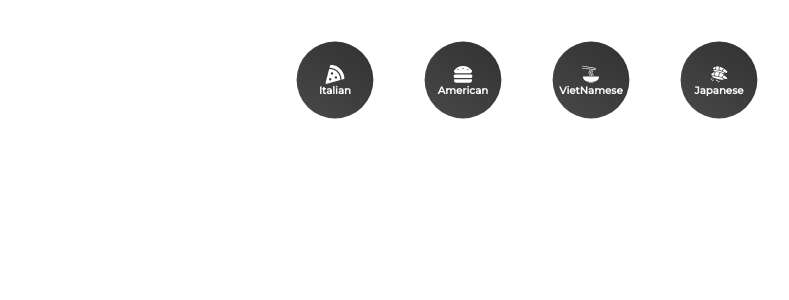
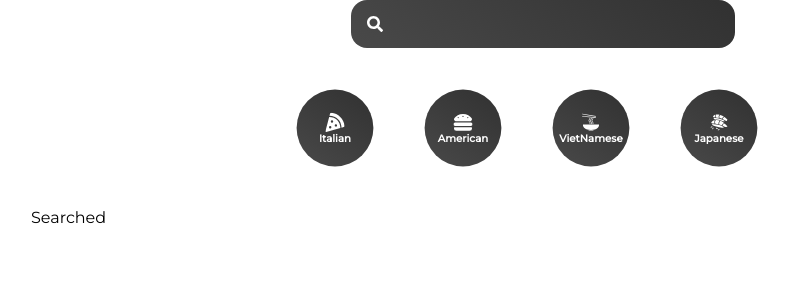
Before and after one commit to Tuananh1562001/Delicious-Food, a React (Create React App) app in the folder first-project/: page /searched/1 in a window 1280 px wide. Shown: the top 300 px of the page, without its empty margins (97-886 px from the left). Built offline with nearby package versions, Linux system fonts and the light colour scheme; no server answers.

Commit message:
14/4/2022

```diff
--- a/first-project/src/App.js
+++ b/first-project/src/App.js
@@ -1,10 +1,12 @@
 import Pages from "./pages/Pages";
 import Category from "./components/Category";
+import Search from "./components/Search";
 import { BrowserRouter } from "react-router-dom";
 function App() {
   return (
     <div className="App">
       <BrowserRouter>
+        <Search />
         <Category />
         <Pages />
       </BrowserRouter>
--- a/first-project/src/components/Category.jsx
+++ b/first-project/src/components/Category.jsx
@@ -5,7 +5,7 @@ import './category.css'
 function Category() {
    return (
      <div className='List'>
-         <NavLink to={'/cuisine/Italian'} className="Slink">
+         <NavLink to={'/cuisine/Italian'} className={({isActive}) => (isActive ? 'Slink active' : 'Slink')}>
              <FaPizzaSlice />
              <h4>Italian</h4>
          </NavLink>
--- /dev/null
+++ b/first-project/src/components/Search.css
@@ -0,0 +1,24 @@
+.formSearch {
+    margin: 0rem 20rem;
+}
+.formSearch > .formSearch_row{
+    position: relative;
+    width: 100%;
+}
+.formSearch_row > input {
+    width: 100%;
+    border: none;
+    background: linear-gradient(35deg, #494949, #313131);
+    color: white;
+    padding: 1rem 3rem;
+    border: none;
+    border-radius: 1rem;
+    outline: none;
+}
+.formSearch_row > svg {
+    position: absolute;
+    top: 50%;
+    left: 0%;
+    transform: translate(100%, -50%);
+    color: white;
+}
--- /dev/null
+++ b/first-project/src/components/Search.jsx
@@ -0,0 +1,28 @@
+import { useState } from "react";
+import { FaSearch } from "react-icons/fa";
+import { useNavigate } from "react-router-dom";
+import "./Search.css";
+
+function Search() {
+  const [input, setInput] = useState("");
+  const navigate = useNavigate()
+
+  const submitHandler = (e) => {
+      e.preventDefault()
+      navigate("/searched/" + input)
+  }
+  return (
+    <form className="formSearch" onSubmit={submitHandler} >
+      <div className="formSearch_row" >
+        <FaSearch />
+        <input
+          onChange={(e) => setInput(e.target.value)}
+          type="text"
+          value={input}
+        />
+      </div>
+    </form>
+  );
+}
+
+export default Search;
--- a/first-project/src/components/category.css
+++ b/first-project/src/components/category.css
@@ -25,6 +25,6 @@
     color: white;
     font-size: 1.5rem;
 }
-.Slink > .active {
+.active {
     background: linear-gradient(to right, #f27121, #e94057);
 }
--- a/first-project/src/index.css
+++ b/first-project/src/index.css
@@ -5,7 +5,7 @@
     font-family: 'Montserrat', sans-serif;
 }
 body{
-    margin: 0% 20%;
+    margin: 0% 10%;
 }
 h4{
     font-size: 0.8rem;
--- a/first-project/src/pages/Pages.jsx
+++ b/first-project/src/pages/Pages.jsx
@@ -1,12 +1,15 @@
 import React from "react";
 import Home from "./Home";
+import Searched from "./Searched";
 import Cuisine from "./Cuisine";
+
 import { Route, Routes } from "react-router-dom";
 function Pages() {
   return (
       <Routes>
         <Route path="/" element={<Home />} />
         <Route path="/cuisine/:type" element={<Cuisine />} />
+        <Route path="/searched/:search" element={<Searched />}/>
       </Routes>
   );
 }
--- /dev/null
+++ b/first-project/src/pages/Searched.jsx
@@ -0,0 +1,20 @@
+import React from 'react'
+import {useState, useEffect} from "react"
+
+function Searched() {
+  const [searchedRecipes, setSearchedRecipes] = useState([])
+
+  const getSearched = async (name) => {
+    const data = await fetch(`https://api.spoonacular.com/recipes/complexSearch?apiKey=${process.env.REACT_APP_API_KEY}&query=${name}`)
+    const recipes = await data.json()
+    searchedRecipes(recipes.results)
+}
+  useEffect(() => {
+    getSearched()
+  }, [])
+  return (
+    <div>Searched</div>
+  )
+}
+
+export default Searched
--- a/first-project/src/pages/cuisine.css
+++ b/first-project/src/pages/cuisine.css
@@ -1,13 +1,10 @@
 .grid{
     display: grid;
-    grid-template-columns: auto auto auto;
-}
-.grid_card {
-    width: 80%;
+    grid-template-columns: repeat(auto-fit, minmax(10rem, 1fr));
+    grid-gap: 3rem;
 }
 .grid_card > img{
     width: 100%;
-    height: 200px;
     border-radius: 2rem;
 }
 .grid_card > a {
```
